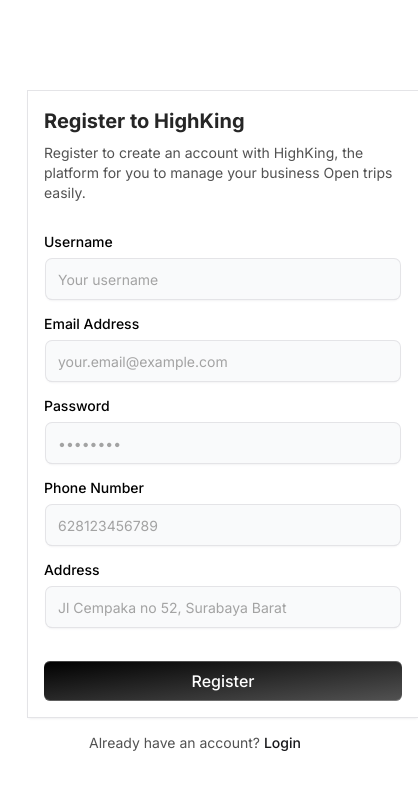
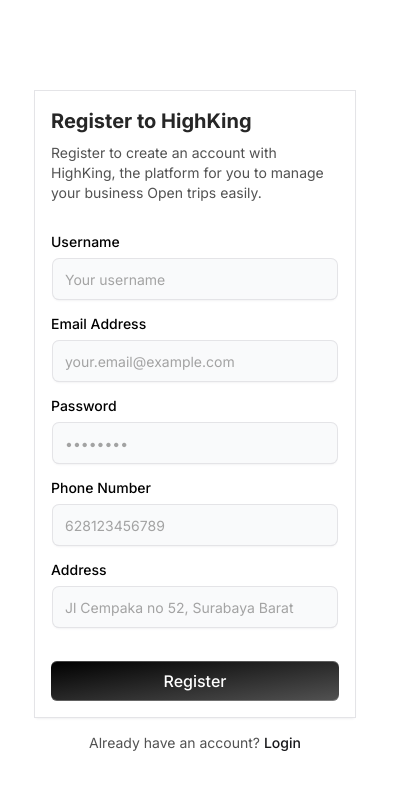
Before and after one commit to ENTS-H104/highking-partners-web, a Next.js app: page /auth/register in a window 390 px wide. Shown: the top 790 px of the page, 418 px wide, since content can reach past the window. Built offline with nearby package versions, Linux system fonts and the light colour scheme.

Commit message:
fix: layout login register

```diff
--- a/app/auth/login/page.tsx
+++ b/app/auth/login/page.tsx
@@ -69,7 +69,7 @@
         }}
         className=""
       >
-        <div className="max-w-md w-full md:mx-auto rounded-none md:rounded-2xl p-4 mx-7 md:p-8 shadow-input bg-white dark:bg-black">
+        <div className="w-full md:max-w-md max-w-xs mx-7 md:mx-auto rounded-none md:rounded-2xl p-4 md:p-8 shadow-input bg-white dark:bg-black">
           <h2 className="font-bold text-xl text-neutral-800 dark:text-neutral-200">
             Welcome to HighKing
           </h2>
--- a/app/auth/register/page.tsx
+++ b/app/auth/register/page.tsx
@@ -80,7 +80,7 @@
         }}
         className=""
       >
-        <div className="max-w-md w-full  mx-7 md:mx-auto rounded-none md:rounded-2xl p-4 md:p-8 shadow-input bg-white dark:bg-black">
+        <div className="w-full md:max-w-md max-w-xs mx-7 md:mx-auto rounded-none md:rounded-2xl p-4 md:p-8 shadow-input bg-white dark:bg-black">
           <h2 className="font-bold text-xl text-neutral-800 dark:text-neutral-200">
             Register to HighKing
           </h2>
```
